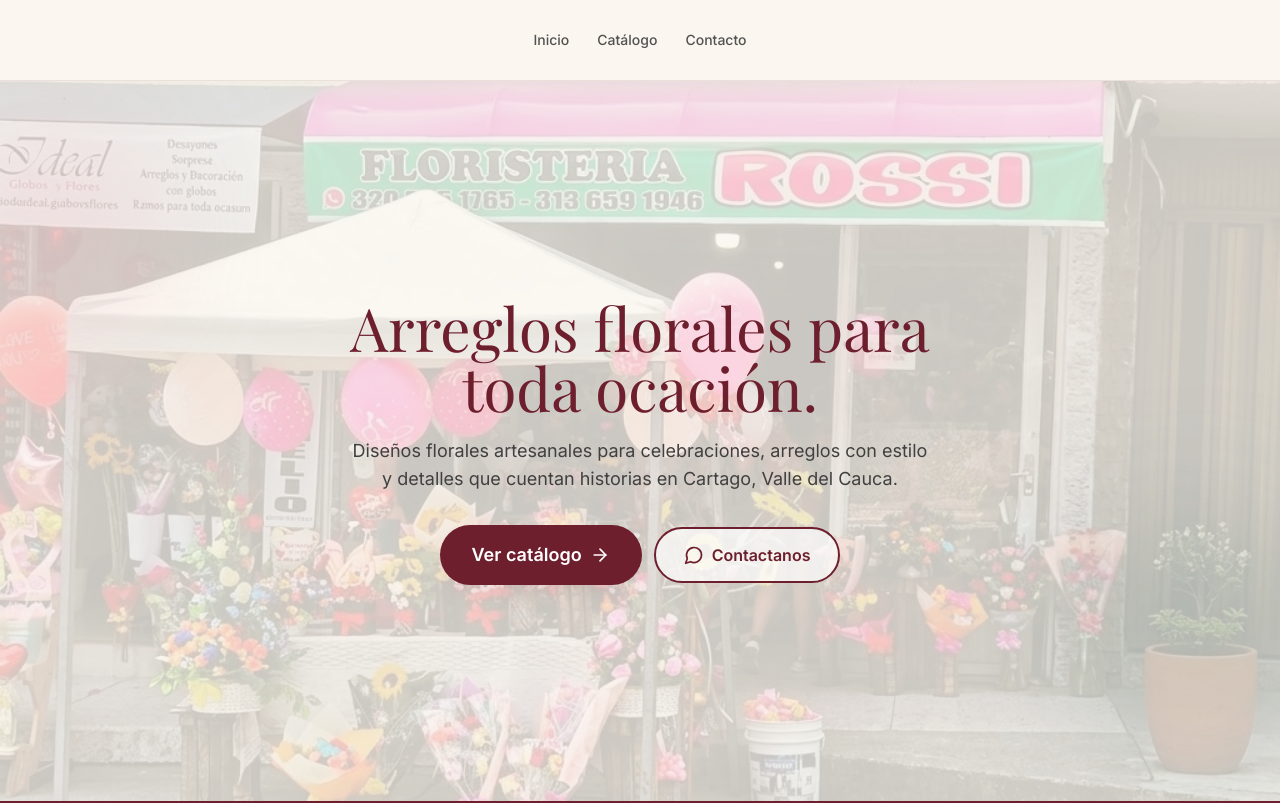
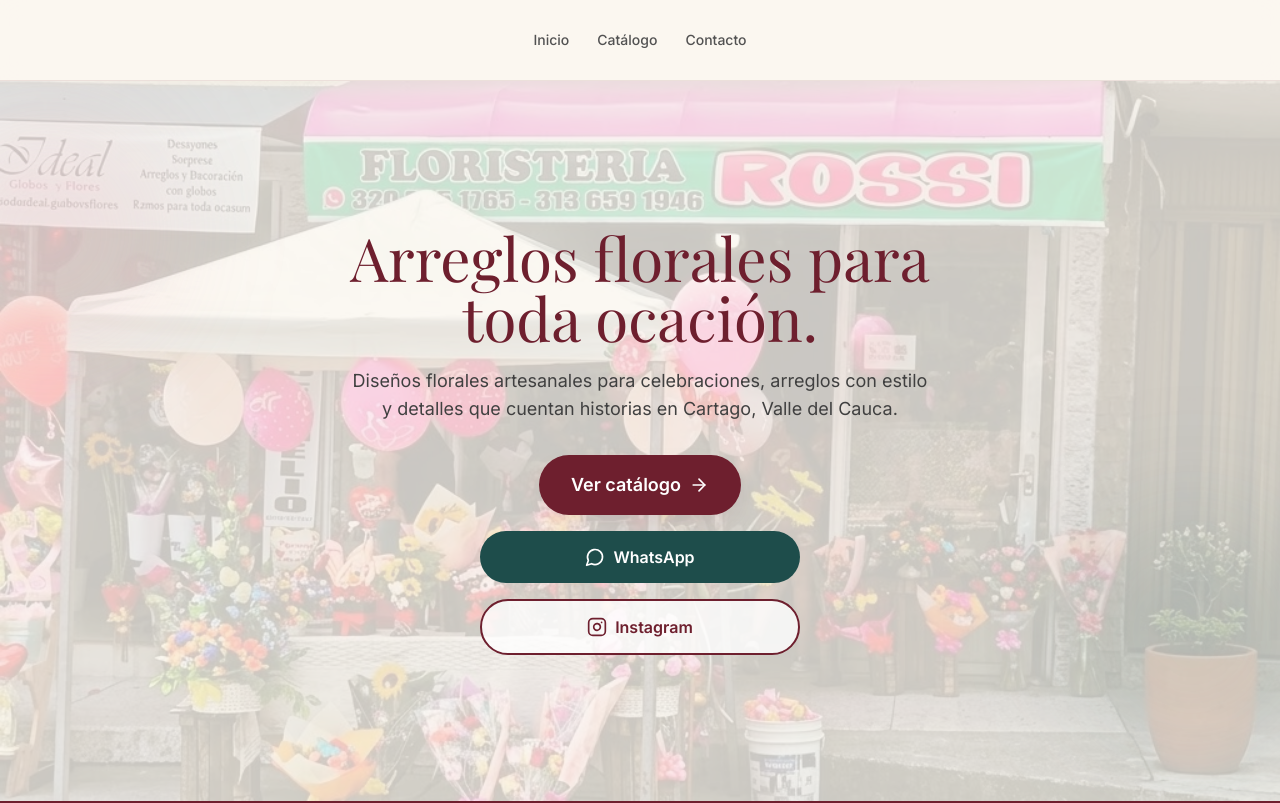
Before and after one commit to IANLAIN/floristeriarossi, a React (Vite) app: page / in a window 1280 px wide. Shown: the top 803 px of the page. Built offline with nearby package versions, Linux system fonts and the light colour scheme; a web font is replaced by a local one.

Commit message:
Refine hero social actions

```diff
--- a/src/components/Hero.tsx
+++ b/src/components/Hero.tsx
@@ -1,4 +1,4 @@
-import { ArrowRight, MessageCircle } from 'lucide-react'
+import { ArrowRight, Instagram, MessageCircle } from 'lucide-react'
 import { Link } from 'react-router-dom'
 import Button from './ui/Button'
 
@@ -23,26 +23,38 @@
             Arreglos florales para toda ocación.
           </h1>
 
-          <p className="mx-auto mt-5 max-w-xl text-base leading-7 text-neutral-700 sm:text-lg">
+          <p className="mx-auto mt-5 max-w-xl text-base leading-relaxed text-neutral-700 sm:text-lg">
             Diseños florales artesanales para celebraciones, arreglos con estilo y detalles que
             cuentan historias en Cartago, Valle del Cauca.
           </p>
 
-          <div className="mt-8 flex flex-col items-center justify-center gap-3 sm:flex-row">
+          <div className="mx-auto mt-8 flex w-full max-w-xs flex-col items-center gap-4">
             <Link to="/catalogo">
-              <Button size="lg" className="shadow-soft">
+              <Button size="lg" className="w-full shadow-soft">
                 Ver catálogo
                 <ArrowRight className="h-5 w-5" />
               </Button>
             </Link>
 
-            <Link
-              to="/contacto"
-              className="inline-flex items-center justify-center gap-2 rounded-full border-2 border-primary bg-white/70 px-7 py-3.5 text-base font-semibold text-primary transition-all duration-300 hover:bg-primary hover:text-white"
+            <a
+              href="https://wa.me/573205851765"
+              target="_blank"
+              rel="noopener noreferrer"
+              className="inline-flex min-h-12 w-full items-center justify-center gap-2 rounded-full bg-accent px-7 py-3.5 font-semibold text-white transition-all duration-300 hover:bg-accent-dark"
             >
               <MessageCircle className="h-5 w-5" />
-              Contactanos
-            </Link>
+              WhatsApp
+            </a>
+
+            <a
+              href="https://www.instagram.com/floristeriarossi/"
+              target="_blank"
+              rel="noopener noreferrer"
+              className="inline-flex min-h-12 w-full items-center justify-center gap-2 rounded-full border-2 border-primary bg-white/80 px-7 py-3.5 font-semibold text-primary transition-all duration-300 hover:bg-primary hover:text-white"
+            >
+              <Instagram className="h-5 w-5" />
+              Instagram
+            </a>
           </div>
         </div>
       </div>
--- a/src/components/layout/Footer.tsx
+++ b/src/components/layout/Footer.tsx
@@ -4,7 +4,7 @@
   return (
     <footer className="bg-primary text-center text-white">
       <div className="container-page flex flex-col items-center gap-3 py-10 text-sm text-white/85">
-        <p className="font-serif text-lg text-white">Floristeria Rossi Todos los derechos reservados</p>
+        <p className="font-serif text-lg text-white">Todos los derechos reservados</p>
         <p>{CONTACT.address}.</p>
         <div className="flex flex-col items-center gap-1 sm:flex-row sm:gap-4">
           <span>3205851765</span>
```
